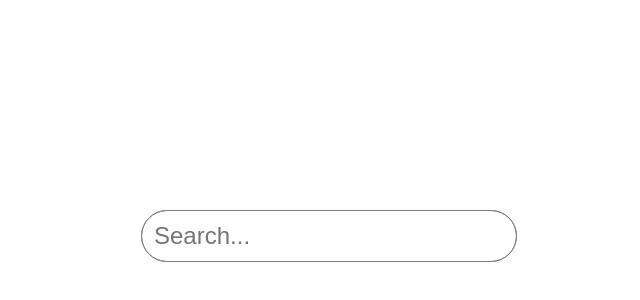
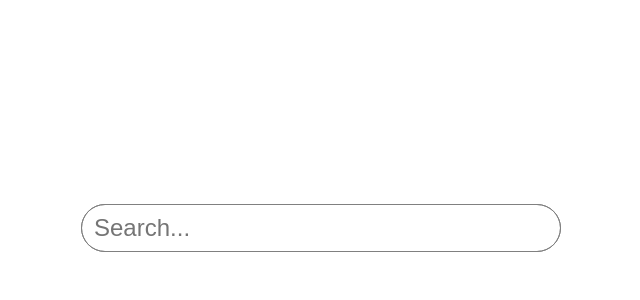
Before and after one commit to EKaxada/search-bar, a React (Create React App) app: page / in a window 1280 px wide. Shown: the part 172-472 px from the top of the page, without its empty margins (319-959 px from the left). Built offline with nearby package versions, Linux system fonts and the light colour scheme; the HTML template or start-up script is replaced by a standard one.

Commit message:
polished for more changes

```diff
--- a/src/App.css
+++ b/src/App.css
@@ -1,3 +1,9 @@
+* {
+    box-sizing: border-box;
+    padding: 0;
+    margin: 0;
+}
+
 body, html {
     font-family: Verdana, Geneva, Tahoma, sans-serif;
     font-size: 24px;
@@ -8,39 +14,35 @@ body, html {
     display: grid;
     place-items: center;
     height: 100vh;
-    width: 100vw;
+    width: 100%;
     position: relative;
  }
 
  input {
      font-size: inherit;
      padding-left: 0.5rem;
+     padding-right: 1rem;
      height: 2rem;
-     width: 15rem;
+     width: 20rem;
+     overflow-wrap: break-word;
      border: 1px solid gray;
      position: absolute;
      border-radius: 50px;
+     word-wrap: break-word;
+     background-color: transparent;
      -webkit-border-radius: 50px;
      -moz-border-radius: 50px;
      -ms-border-radius: 50px;
      -o-border-radius: 50px;
-
-}
-
-#search-bar {
-    background-color: transparent;
 }
 
 #search-bar2 {
     z-index: -1;
     color: gray;
+    cursor: none;
 }
 
 
 textarea:focus, input:focus {
     outline: none;
 }
-
-datalist {
-    appearance: none;
-}
--- a/src/App.js
+++ b/src/App.js
@@ -21,20 +21,25 @@ function App() {
       return a.length - b.length;
     });
     var first_word = found_words[0];
-    if (found_words.length!== 0 && value !== "" && value[value.length - 1] !== " ") {
-      if (first_word!= null) {
+    if (
+      found_words.length !== 0 &&
+      value !== "" &&
+      value[value.length - 1] !== " "
+    ) {
+      if (first_word != null) {
         var remainder = first_word.slice(trie_prefix.length);
         setSuggestion(value + remainder);
       }
-
-    }else{setSuggestion(value)}
+    } else {
+      setSuggestion(value);
+    }
   };
 
-  const handleKeyDown = e => {
-    if(e.keyCode === 39){
-      setPrefix(suggestion)
+  const handleKeyDown = (e) => {
+    if (e.keyCode === 39) {
+      setPrefix(suggestion);
     }
-  }
+  };
 
   return (
     <div className="App">
@@ -49,11 +54,11 @@ function App() {
         onKeyDown={handleKeyDown}
       />
       <input
-        readOnly={true}
         type="text"
         name="search-bar2"
         id="search-bar2"
         value={suggestion}
+        onChange={(e) => setSuggestion(e.target.value)}
       />
     </div>
   );
```
